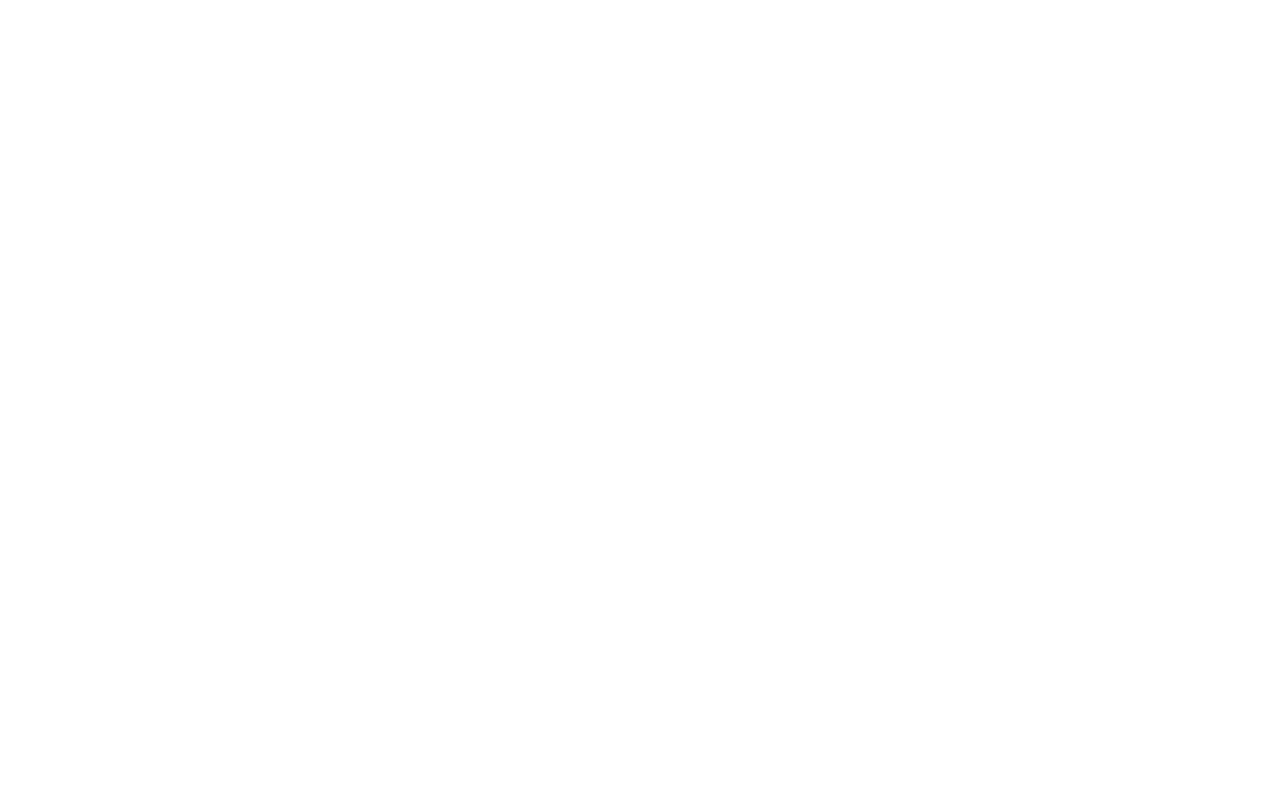
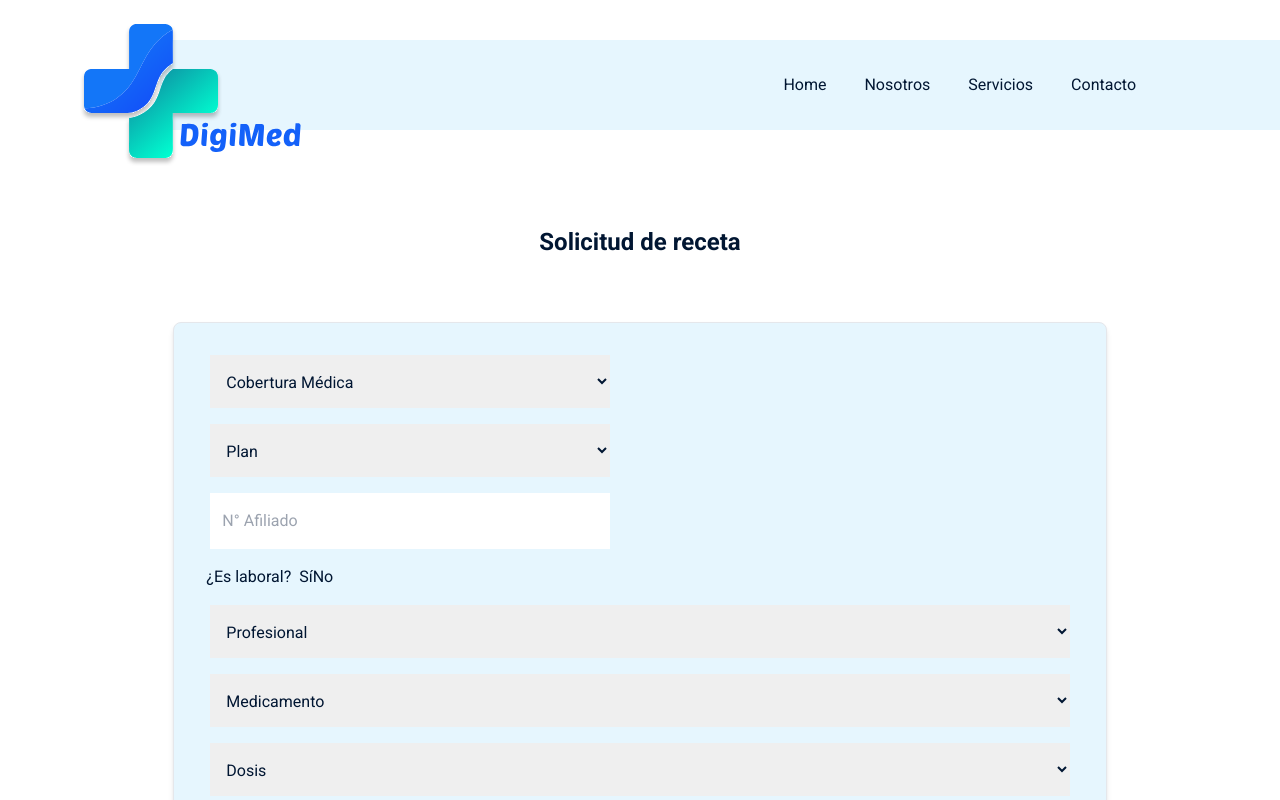
Before and after one commit to No-Country/c13-06-n-python-react, a React (Vite) app in the folder digimed-ui/digimed-ui/: page /solicitudes in a window 1280 px wide. Before the commit this address had no page. Shown: the top 800 px of the page. Built offline with nearby package versions, Linux system fonts and the light colour scheme.

Commit message:
adelantando-solicitud-receta

```diff
--- a/digimed-ui/digimed-ui/src/App.jsx
+++ b/digimed-ui/digimed-ui/src/App.jsx
@@ -6,6 +6,7 @@
 import { Test } from './Pages/Test';
 import Registro from './Pages/Registro';
 import Servicios from './Pages/servicios';
+import Solicitudes from './Pages/Solicitudes';
 
 
 
@@ -20,6 +21,7 @@
         <Route path="/" element = {<Layout><Login/></Layout>} />
         <Route path="/registro" element = {<Layout><Registro/></Layout>} />
         <Route path="/servicios" element = {<Layout><Servicios/></Layout>} />
+        <Route path="/solicitudes" element = {<Layout><Solicitudes/></Layout>} />
 
         {/* <Route path="/test" element = {<Layout><Test/></Layout>} /> */}
         </Routes>
--- a/digimed-ui/digimed-ui/src/Pages/Servicios.jsx
+++ b/digimed-ui/digimed-ui/src/Pages/Servicios.jsx
@@ -1,8 +1,59 @@
 import React from "react";
+import historial from '../assets/historial.png';
+import receta from '../assets/receta.png';
+import { Link } from "react-router-dom";
 
 function Servicios() {
   return (
-    <p>Pagina Servicios RECETAS</p>
+      <div>
+      <p className="text-azul-claro text-center font-roboto font-bold text-2xl mb-16">
+        ¿Qué desea hacer?
+      </p>
+    <div className="w-266 h-100 ml-16 mr-16 flex-shrink-0 border rounded-lg bg-destacar
+      shadow-md p-8 flex items-center justify-center mb-24" >
+      <div className="flex gap-16">
+        <div className="flex flex-col">
+        <div className="w-96 h-64 border rounded-lg bg-fondo text-center flex-col justify-center" >
+          <div className="flex justify-center items-center">
+            <img src={historial} alt="" className="w-14 mt-4 h-14 flex-shrink-0" />
+          </div>
+          <h2 className="text-dark-blue-design text-2xl font-roboto
+            font-normal capitalize mt-4"> Historial
+          </h2>
+          <p className="text-body-text text-18px font-roboto font-normal
+            leading-155 mt-2" >
+            Aquí podrá ver el registro de sus solicitudes de recetas.
+          </p>
+          </div>
+          <button className="w-96 h-14 p-15 pl-30 pr-145 flex items-center gap-10
+            border rounded-lg bg-celeste text-white mt-4 items-center justify-center" >
+            Ver historial
+          </button>
+          </div>
+          <div className="flex flex-col">
+          <div className="w-96 h-64 border rounded-lg bg-fondo text-center flex-col justify-center" >
+          <div className="flex justify-center items-center">
+          <img src={receta} alt="" className="w-14 h-14 mt-4 flex-shrink-0" />
+          </div>
+          <h2 className="text-dark-blue-design text-2xl font-roboto
+            font-normal capitalize mt-4" >
+            Recetas
+          </h2>
+          <p className="text-body-text text-18px font-roboto font-normal
+            leading-155 mt-2" >
+            Para pedir una receta, deberá ingresar el nombre comercial o generico
+          </p>
+          </div>
+          <Link to="/Solicitudes">
+          <button className="w-96 h-14 p-15 pl-30 pr-145 flex items-center gap-10
+            border rounded-lg bg-celeste text-white mt-4 items-center justify-center" >
+            Ver recetas
+          </button>
+          </Link>
+          </div>
+      </div>
+    </div>
+    </div>
   );
 }
 
--- a/digimed-ui/digimed-ui/src/Pages/Solicitudes.jsx
+++ b/digimed-ui/digimed-ui/src/Pages/Solicitudes.jsx
@@ -1,5 +1,5 @@
 import React, { useState } from 'react';
-import '../styles/Solicitudes.css';
+
 
 function Solicitudes() {
   const [selectedCobertura, setSelectedCobertura] = useState('');
@@ -34,29 +34,50 @@
   };
 
   return (
-    <div className='"border border-solid border-black p-4 h-96 w-96 bg-destacar"'>
     <div>
-        <select className="h-17 w-96" value={selectedCobertura} onChange={handleCoberturaChange}>
+  <p className="text-azul-claro text-center font-roboto font-bold text-2xl mb-16">
+    Solicitud de receta
+  </p>
+  <div className="flex items-center justify-center space-x-8">
+    <div className="w-10/12 h-100 ml-16 mr-16 flex-shrink-0 border rounded-lg bg-destacar shadow-md p-8 flex items-center justify-center mb-16">
+      <div className="flex flex-col w-full">
+
+        <div className="flex mb-4">
+          <select
+            className="mx-1 px-3 py-4 gap-2 w-[25rem]"
+            value={selectedCobertura}
+            onChange={handleCoberturaChange}
+          >
             <option value="">Cobertura Médica</option>
             <option value="Genérica">Genérica</option>
             <option value="Especializada">Especializada</option>
             <option value="Total">Total</option>
           </select>
-      {selectedCobertura && <p>Seleccionaste: Cobertura {selectedCobertura}</p>}
+        </div>
 
 
-      <select className="h-17 w-96" value={selectedPlan} onChange={handlePlanChange}>
+        <div className="flex items-center mb-4">
+          <select
+            className="mx-1 px-3 py-4 gap-2 w-[25rem]"
+            value={selectedPlan}
+            onChange={handlePlanChange}
+          >
             <option value="">Plan</option>
             <option value="Basico">Basico</option>
             <option value="Especializado">Especializado</option>
             <option value="Empresarial">Empresarial</option>
           </select>
-      {selectedPlan && <p>Seleccionaste: Plan {selectedPlan}</p>}
+        </div>
 
-      <input className="h-17 w-96" type="text" placeholder="N° Afiliado"/>
-      <div>
-      <div className="h-17 w-96">
-        <h1>¿Es laboral?</h1>
+        <div className="flex items-center mb-4">
+          <input
+            className="mx-1 px-3 py-4 gap-2 w-[25rem]"
+            type="text"
+            placeholder="N° Afiliado"
+          />
+        </div>
+        <div className="flex items-center mb-4">
+          <h1 className="mr-2">¿Es laboral?</h1>
           <div
             className={`option-circle ${selectedOption === 'si' ? 'selected' : ''}`}
             onClick={() => handleOptionClick('si')}
@@ -70,49 +91,64 @@
             No
           </div>
         </div>
-      <p>Seleccionaste: {selectedOption}</p>
-    </div>
-    <select className="h-17 w-96" value={selectedProfesional} onChange={handleProfesionalChange}>
+
+        <div className="flex items-center justify-between mb-4">
+          <select
+            className="mx-1 px-3 py-4 gap-2 w-full"
+            value={selectedProfesional}
+            onChange={handleProfesionalChange}
+          >
             <option value="">Profesional</option>
             <option value="Rodrigo Caceres: Especialista en Ortopedia">Rodrigo Caceres</option>
             <option value="Laura Betancur: Especialista en Neurocirugia">Laura Betancur</option>
             <option value="Roxana Arrieta: Especialista en Cardiologia">Roxana Arrieta</option>
             <option value="Juan Mauricio Venstre: Médico General">Juan Mauricio Venstre</option>
             <option value="Alicia Rodriguez: Médico General">Alicia Rodriguez</option>
+          </select>
+        </div>
 
+        <div className="flex items-center justify-between mb-4">
+          <select
+            className="mx-1 px-3 py-4 gap-2 w-full"
+            value={selectedMedicamento}
+            onChange={handleMedicamentoChange}
+          >
+            <option value="">Medicamento</option>
+            <option value="Ibuprofeno 500mg tableta">Ibuprofeno 500mg tableta</option>
+            <option value="Acetaminofen 500mg capsula">Acetaminofen 500mg capsula</option>
+            <option value="Acetaminofen 250mg Gotas">Acetaminofen 250mg Gotas</option>
+            <option value="Acetaminofen 1000ml Jarabe">Acetaminofen 1000ml jarabe</option>
+            <option value="Omeprazol 200mg capsula">Omeprazol 200mg capsula</option>
+            <option value="Ribufloxina 120ml Jarabe">Ribufloxina 120ml Jarabe</option>
+            <option value="Acetato de Aluminio 200ml jarabe">Acetato de Aluminio 200ml jarabe</option>
+          </select>
+        </div>
 
-      </select>
-      {selectedProfesional && <p>Seleccionaste:  {selectedProfesional}</p>}
-
-      <select className="h-17 w-96" value={selectedMedicamento} onChange={handleMedicamentoChange}>
-        <option value="">Medicamento</option>
-        <option value="Ibuprofeno 500mg tableta ">Ibuprofeno 500mg tableta</option>
-        <option value="Acetaminofen 500mg capsula ">Acetaminofen 500mg capsula</option>
-        <option value="Acetaminofen 250mg Gotas ">Acetaminofen 250mg Gotas</option>
-        <option value="Acetaminofen 1000ml Jarabe ">Acetaminofen 1000ml jarabe</option>
-        <option value="Omeprazol 200mg capsula ">Omeprazol 200mg capsula</option>
-        <option value="Ribufloxina 120ml Jarabe ">Ribufloxina 120ml Jarabe</option>
-        <option value="Acetato de Aluminio 200ml jarabe ">Acetato de Aluminio 200ml jarabe</option>
-
-
-      </select>
-
-      <select className="h-17 w-96" value={selectedDosis} onChange={handleDosisChange}>
+        <div className="flex items-center justify-between mb-4">
+          <select
+            className="mx-1 px-3 py-4 gap-2 w-full"
+            value={selectedDosis}
+            onChange={handleDosisChange}
+          >
             <option value="">Dosis</option>
             <option value="Cada 4 horas durante 3 días">C/4hs</option>
             <option value="Cada 8 horas durante 7 días">C/8hs</option>
             <option value="Cada 6 horas durante 5 días">C/6hs</option>
             <option value="Cada 12 horas durante 7 días">C/12hs</option>
             <option value="Cada 8 horas durante 3 días">C/8hs</option>
+          </select>
 
+        </div>
+      <div className="mx-1 border border-zinc-500 px-3 py-4 bg-celeste text-white gap-2 rounded-lg w-full flex items-center  justify-center">
+        <button>Confirmar solicitud</button>
+      </div>
+      </div>
 
-      </select>
-      {selectedMedicamento && selectedDosis && <p>Seleccionaste:  {selectedMedicamento }{ selectedDosis}</p>}
-      <div className=" mx-1 border border-zinc-500 px-3 py-4 bg-celeste text-white gap-2 rounded-lg w-[25rem] flex items-center  justify-center">
-      <button>Solicitar receta</button>
+      {/* Botón Confirmar Solicitud */}
     </div>
   </div>
 </div>
+
   );
 }
 
```
Also changed, not shown: digimed-ui/digimed-ui/src/Pages/Registro.jsx (+27 -19 lines), digimed-ui/digimed-ui/src/assets/historial.png (added), digimed-ui/digimed-ui/src/assets/receta.png (added). Lines whose indentation alone changed are shown as unchanged.
